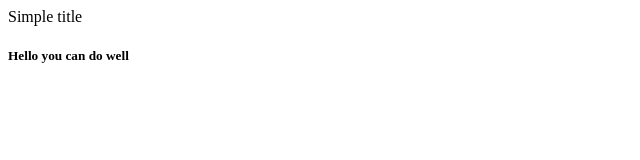
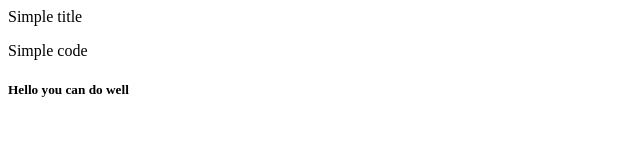
Before and after one commit to boradrepo/jrepo, a plain HTML site: page index.html in a window 1280 px wide. Shown: the whole page, without its empty margins (0-640 px from the left). Drawn offline with Linux system fonts and the light colour scheme.

Commit message:
Update index.html
change file

```diff
--- a/index.html
+++ b/index.html
@@ -1,6 +1,7 @@
 <html>
   <head>
     <p>Simple title</p>
+      <p>Simple code</p>
   </head>
   <body>
     <h5>Hello you can do well </h5>
```
